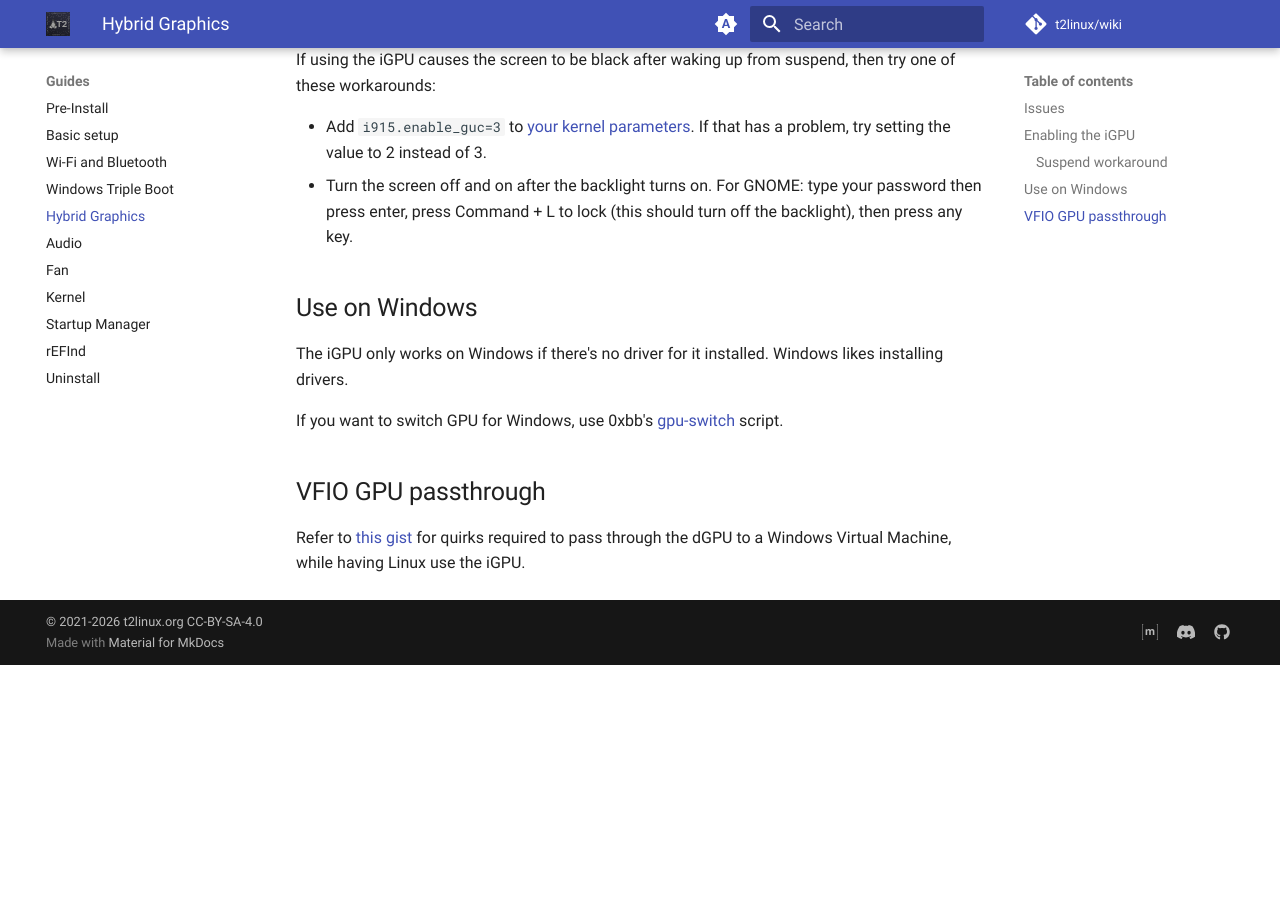
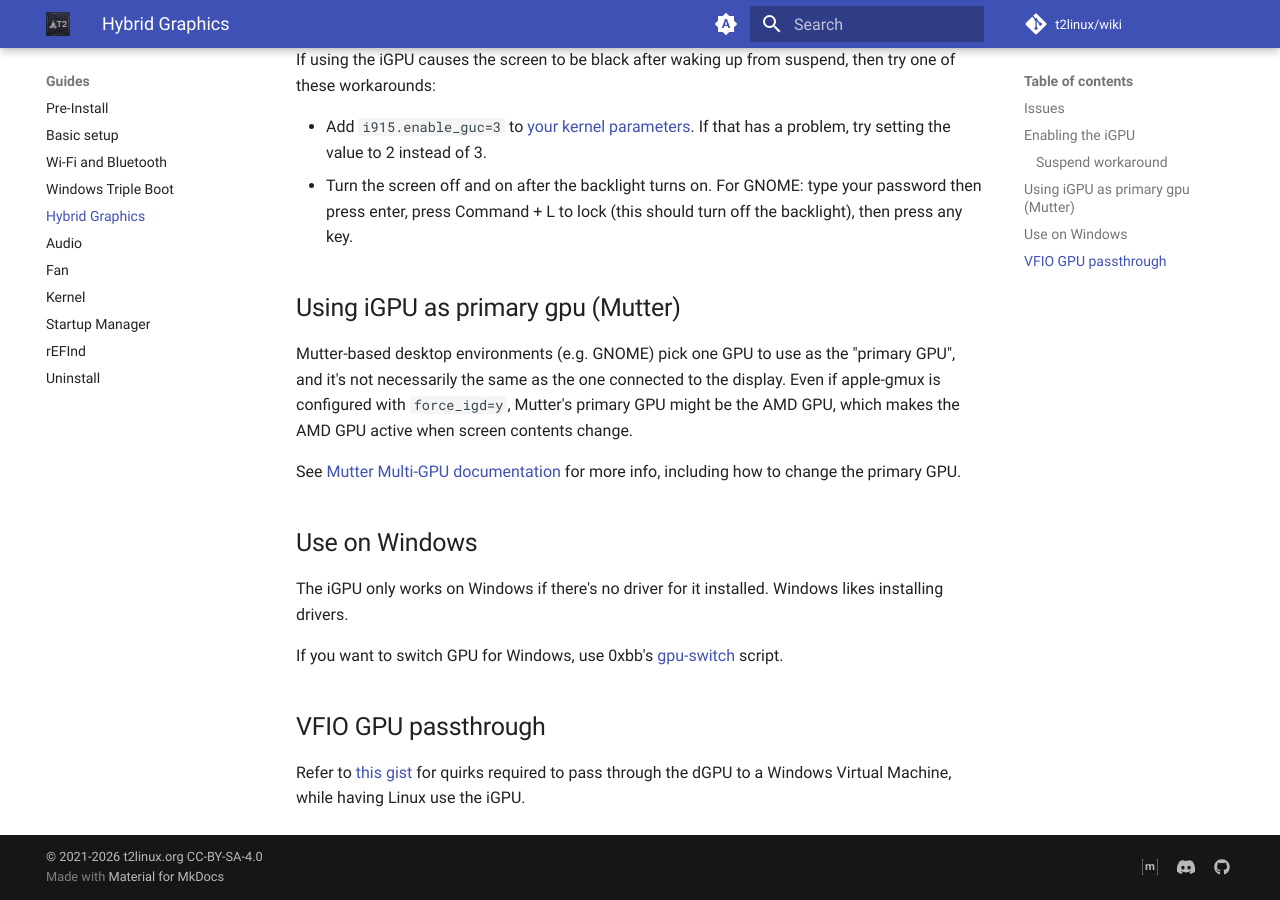
Before and after one commit to t2linux/wiki, an MkDocs documentation site: the page built from docs/guides/hybrid-graphics.md, in a window 1280 px wide and 900 px high, scrolled down 1442 px. Built offline with MkDocs 1.6.1 and Material for MkDocs 9.7.7, drawn with Linux system fonts in a browser that asks for light colours; comment, search, counter and statistics services are not loaded; before the commit the page ends 2107 px from its top, so only the background shows below that.

Commit message:
Add info about mutter primary gpu (#694)
* Add info about mutter primary gpu

* Update link to Mutter Multi-GPU documentation

---------

Co-authored-by: Aditya Garg <gargaditya08@live.com>

```diff
--- a/docs/guides/hybrid-graphics.md
+++ b/docs/guides/hybrid-graphics.md
@@ -44,6 +44,12 @@ If using the iGPU causes the screen to be black after waking up from suspend, th
 - Add `i915.enable_guc=3` to [your kernel parameters](https://wiki.t2linux.org/guides/postinstall/#add-necessary-kernel-parameters). If that has a problem, try setting the value to 2 instead of 3.
 - Turn the screen off and on after the backlight turns on. For GNOME: type your password then press enter, press Command + L to lock (this should turn off the backlight), then press any key.
 
+## Using iGPU as primary gpu (Mutter)
+
+Mutter-based desktop environments (e.g. GNOME) pick one GPU to use as the "primary GPU", and it's not necessarily the same as the one connected to the display. Even if apple-gmux is configured with `force_igd=y`, Mutter's primary GPU might be the AMD GPU, which makes the AMD GPU active when screen contents change.
+
+See [Mutter Multi-GPU documentation](https://gitlab.gnome.org/GNOME/mutter/-/blob/main/doc/multi-gpu.md) for more info, including how to change the primary GPU.
+
 ## Use on Windows
 
 The iGPU only works on Windows if there's no driver for it installed. Windows likes installing drivers.
```
